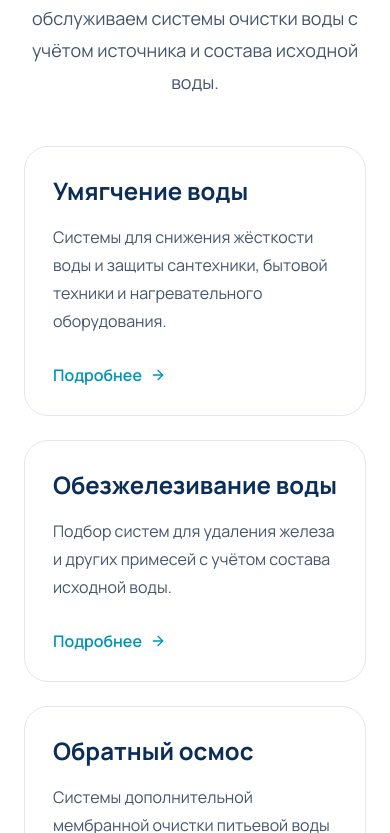
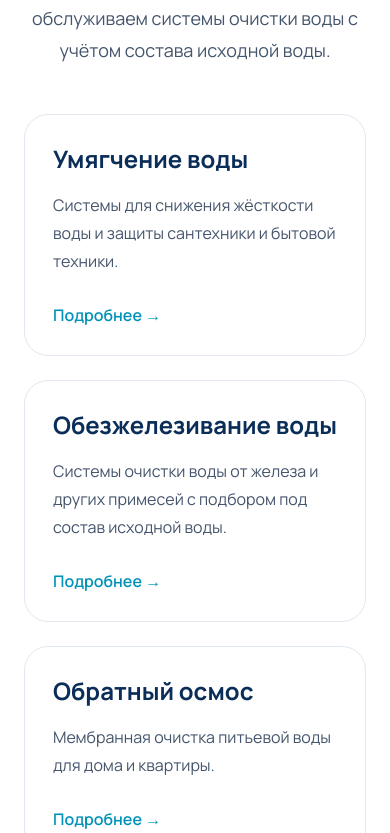
Before and after one commit to sonkahettti-cell/AquaPrime, a Next.js app: page / in a window 390 px wide. Shown: the part 4011-4844 px from the top of the page. Built offline with nearby package versions, Linux system fonts and the light colour scheme.

Commit message:
Fix mobile rendering stability

```diff
--- a/components/sections/Services.tsx
+++ b/components/sections/Services.tsx
@@ -1,30 +1,26 @@
-"use client";
-
 import Link from "next/link";
-import { ArrowRight } from "lucide-react";
 
 import Section from "@/components/ui/Section";
 import Container from "@/components/ui/Container";
 import SectionTitle from "@/components/ui/SectionTitle";
-import FadeIn from "@/components/ui/FadeIn";
 
 const services = [
   {
     title: "Умягчение воды",
     description:
-      "Системы для снижения жёсткости воды и защиты сантехники, бытовой техники и нагревательного оборудования.",
+      "Системы для снижения жёсткости воды и защиты сантехники и бытовой техники.",
     href: "/umyagchenie-vody/",
   },
   {
     title: "Обезжелезивание воды",
     description:
-      "Подбор систем для удаления железа и других примесей с учётом состава исходной воды.",
+      "Системы очистки воды от железа и других примесей с подбором под состав исходной воды.",
     href: "/obezhelezivanie-vody/",
   },
   {
     title: "Обратный осмос",
     description:
-      "Системы дополнительной мембранной очистки питьевой воды для дома и квартиры.",
+      "Мембранная очистка питьевой воды для дома и квартиры.",
     href: "/obratny-osmos/",
   },
 ];
@@ -36,14 +32,14 @@ export default function Services() {
         <SectionTitle
           badge="Услуги"
           title="Водоочистка для дома и дачи"
-          description="Подбираем, устанавливаем и обслуживаем системы очистки воды с учётом источника и состава исходной воды."
+          description="Подбираем, устанавливаем и обслуживаем системы очистки воды с учётом состава исходной воды."
           center
         />
 
         <div className="mx-auto mt-12 grid max-w-6xl gap-6 md:grid-cols-3">
-          {services.map((service, index) => (
-            <FadeIn key={service.href} delay={index * 0.08}>
+          {services.map((service) => (
             <Link
+              key={service.href}
               href={service.href}
               className="group flex h-full flex-col rounded-3xl border border-slate-200 bg-white p-7 transition duration-300 hover:-translate-y-1 hover:border-cyan-200 hover:shadow-xl"
             >
@@ -55,12 +51,10 @@ export default function Services() {
                 {service.description}
               </p>
 
-                <span className="mt-7 inline-flex items-center gap-2 font-semibold text-cyan-600 transition group-hover:gap-3">
-                  Подробнее
-                  <ArrowRight className="h-4 w-4" />
+              <span className="mt-7 font-semibold text-cyan-600">
+                Подробнее →
               </span>
             </Link>
-            </FadeIn>
           ))}
         </div>
       </Container>
```
Lines whose indentation alone changed are shown as unchanged.
